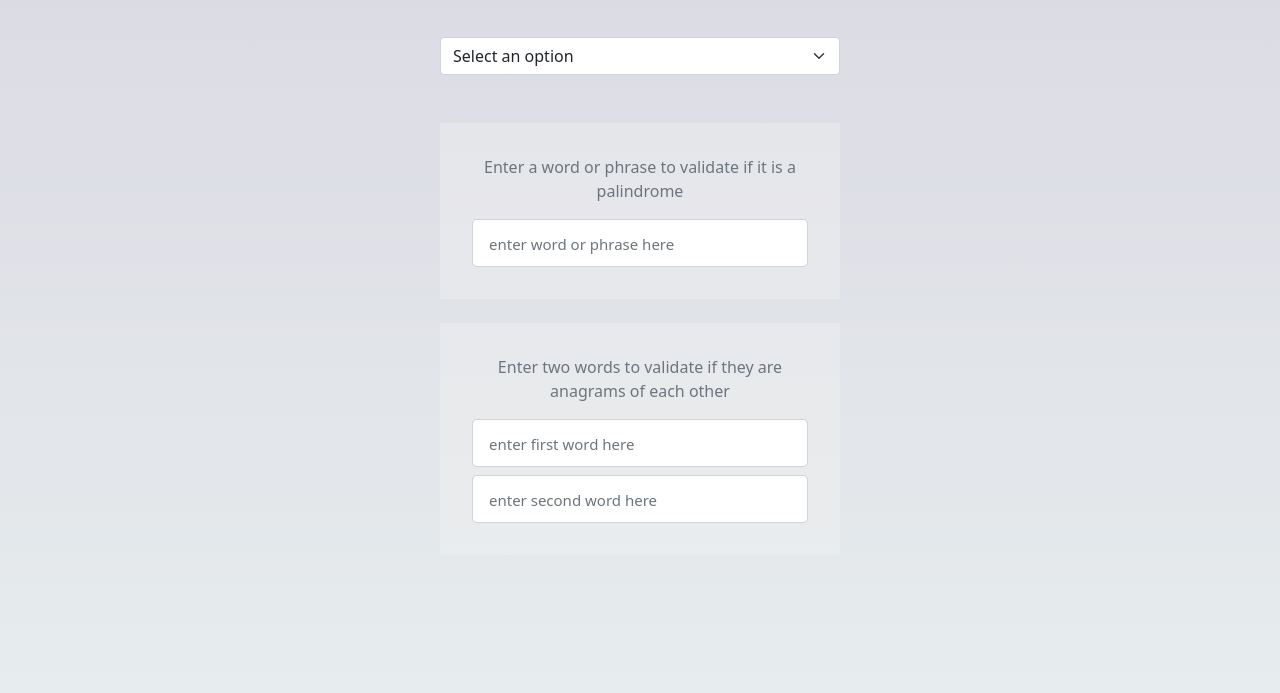
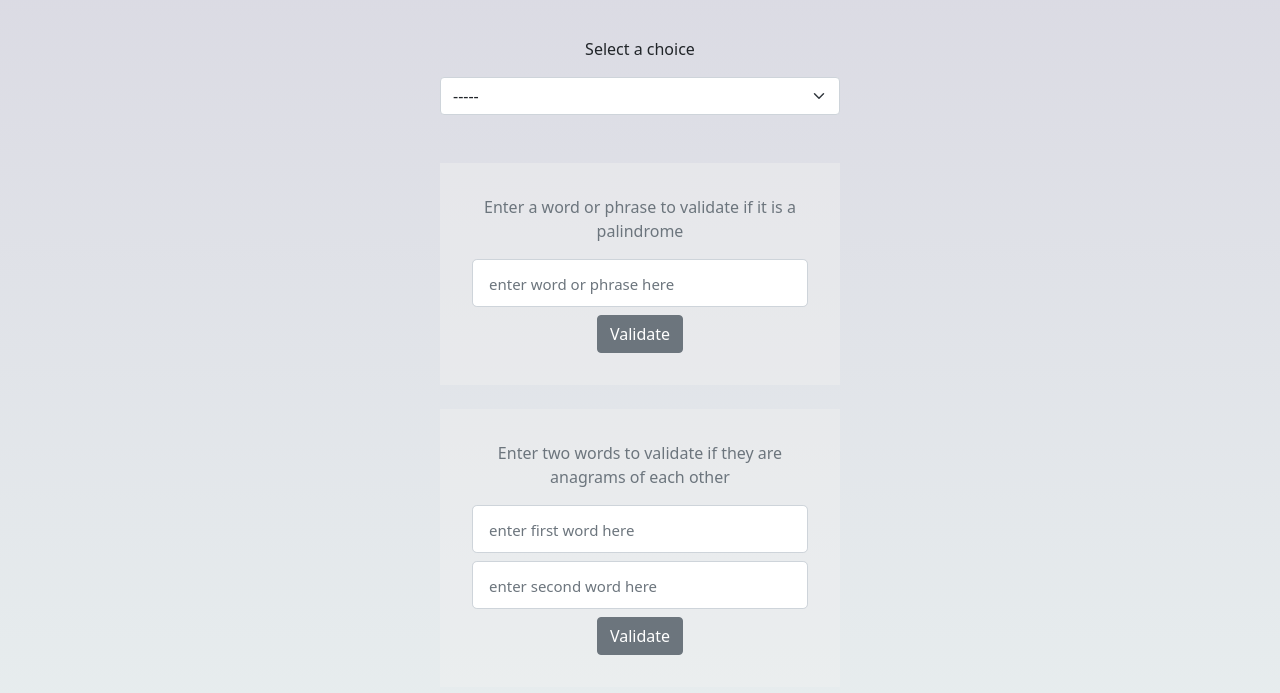
Before and after one commit to LifelikeDev/Palingram, a website with bundled scripts: page index.html in a window 1280 px wide. Shown: the part 67-760 px from the top of the page. Built offline with nearby package versions, Linux system fonts and the light colour scheme.

Commit message:
updated form styles and added validation buttons to each form

```diff
--- a/css/styles.css
+++ b/css/styles.css
@@ -5,7 +5,7 @@ body {
     rgba(139, 168, 173, 0.205) 100%
   );
   background-repeat: no-repeat;
-  height: 100vh;
+  min-height: 100vh;
 }
 
 input::placeholder {
--- a/index.html
+++ b/index.html
@@ -174,8 +174,13 @@
       <!------------- Select Option ------------->
 
       <div class="mx-auto mb-5" style="width: 80%; max-width: 400px">
-        <select class="form-select" aria-label="Default select example">
-          <option selected>Select an option</option>
+        <p class="text-center">Select a choice</p>
+        <select
+          class="form-select"
+          aria-label="Default select example"
+          id="choiceSelect"
+        >
+          <option selected>-----</option>
           <option value="1">Palindrome</option>
           <option value="2">Anagram</option>
         </select>
@@ -194,17 +199,23 @@
         <p class="text-muted text-center">
           Enter a word or phrase to validate if it is a palindrome
         </p>
+        <form
+          class="d-flex align-items-center justify-content-center flex-column"
+        >
           <input
-          class="form-control form-control-lg"
+            class="form-control form-control-lg mb-2"
             type="text"
             placeholder="enter word or phrase here"
             aria-label="palindrome input field"
+            id="palindromeInput"
           />
+          <button class="btn btn-secondary" type="submit">Validate</button>
+        </form>
       </div>
 
       <!----------- Anagram Input Fields ----------->
       <div
-        class="mx-auto"
+        class="mx-auto mb-5"
         style="
           background-color: #eeeeee7a;
           width: 80%;
@@ -215,18 +226,25 @@
         <p class="text-muted text-center">
           Enter two words to validate if they are anagrams of each other
         </p>
+        <form
+          class="d-flex align-items-center justify-content-center flex-column"
+        >
           <input
             class="form-control form-control-lg mb-2"
             type="text"
             placeholder="enter first word here"
             aria-label="palindrome input field"
+            id="firstAnagramInput"
           />
           <input
-          class="form-control form-control-lg"
+            class="form-control form-control-lg mb-2"
             type="text"
             placeholder="enter second word here"
             aria-label="palindrome input field"
+            id="secondAnagramInput"
           />
+          <button class="btn btn-secondary" type="submit">Validate</button>
+        </form>
       </div>
 
       <!-- Container ending tag -->
--- a/js/main.js
+++ b/js/main.js
@@ -1,5 +1,10 @@
 import { isAnagram } from "./anagram.js";
 import { isPalindrome } from "./palindrome.js";
 
-console.log(isAnagram("door", "rodo"));
-console.log(isPalindrome("redivider"));
+const choiceSelect = document.getElementById("choiceSelect");
+const palindromeInput = document.getElementById("palindromeInput");
+const firstAnagramInput = document.getElementById("firstAnagramInput");
+const secondAnagramInput = document.getElementById("secondAnagramInput");
+
+// console.log(isAnagram("door", "rodo"));
+// console.log(isPalindrome("redivider"));
```
Lines whose indentation alone changed are shown as unchanged.
